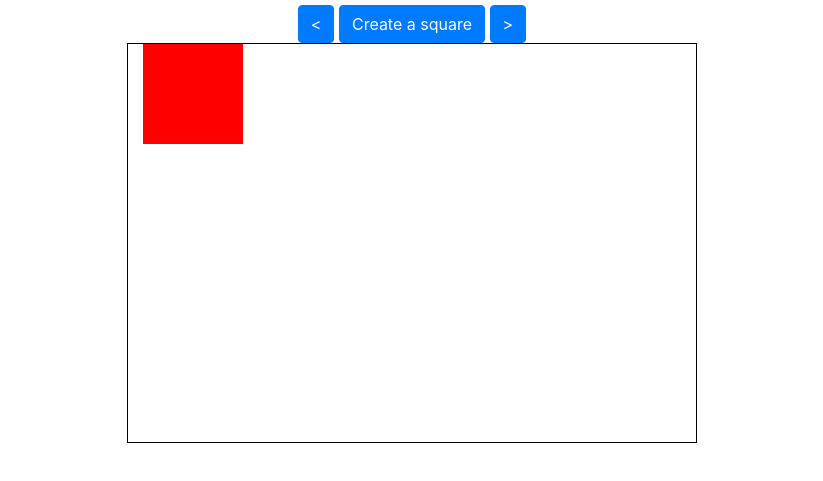
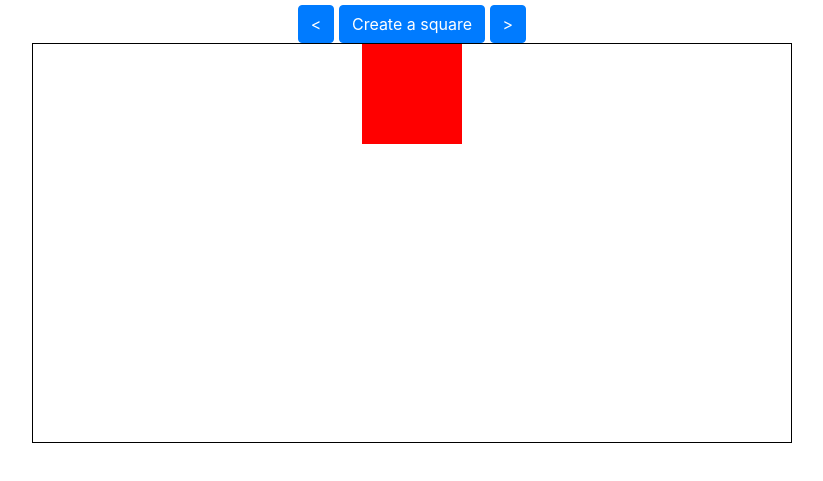
Before and after one commit to hexagonatron/AnimationTest, a plain HTML site: page index.html in a window 1280 px wide. Shown: the part 51-532 px from the top of the page, without its empty margins (228-1051 px from the left). Drawn offline with nearby package versions, Linux system fonts and the light colour scheme.

Commit message:
tweaked timing

```diff
--- a/index.html
+++ b/index.html
@@ -17,7 +17,7 @@
         <button class="create btn btn-primary">Create a square</button>
         <button class="next-btn btn btn-primary">></button>
         <div class="row d-flex align-items-center justify-content-center">
-            <div class="animation-container col-6">
+            <div class="animation-container col-8 d-flex justify-content-center">
                 <div class="square"></div>
             </div>
         </div>
--- a/script.js
+++ b/script.js
@@ -45,5 +45,5 @@ const removeNode = (node, position) => {
     node.classList.add(`animate-${position}`);
     setTimeout(() => {
         node.parentNode.removeChild(node);
-    }, 2000);
+    }, 400);
 }
--- a/style.css
+++ b/style.css
@@ -18,7 +18,7 @@ body{
     width:  100px;
     background-color: red;
     position: absolute;
-    transition: transform 2s;
+    transition: transform 0.4s;
 }
 
 .animate-right {
```
